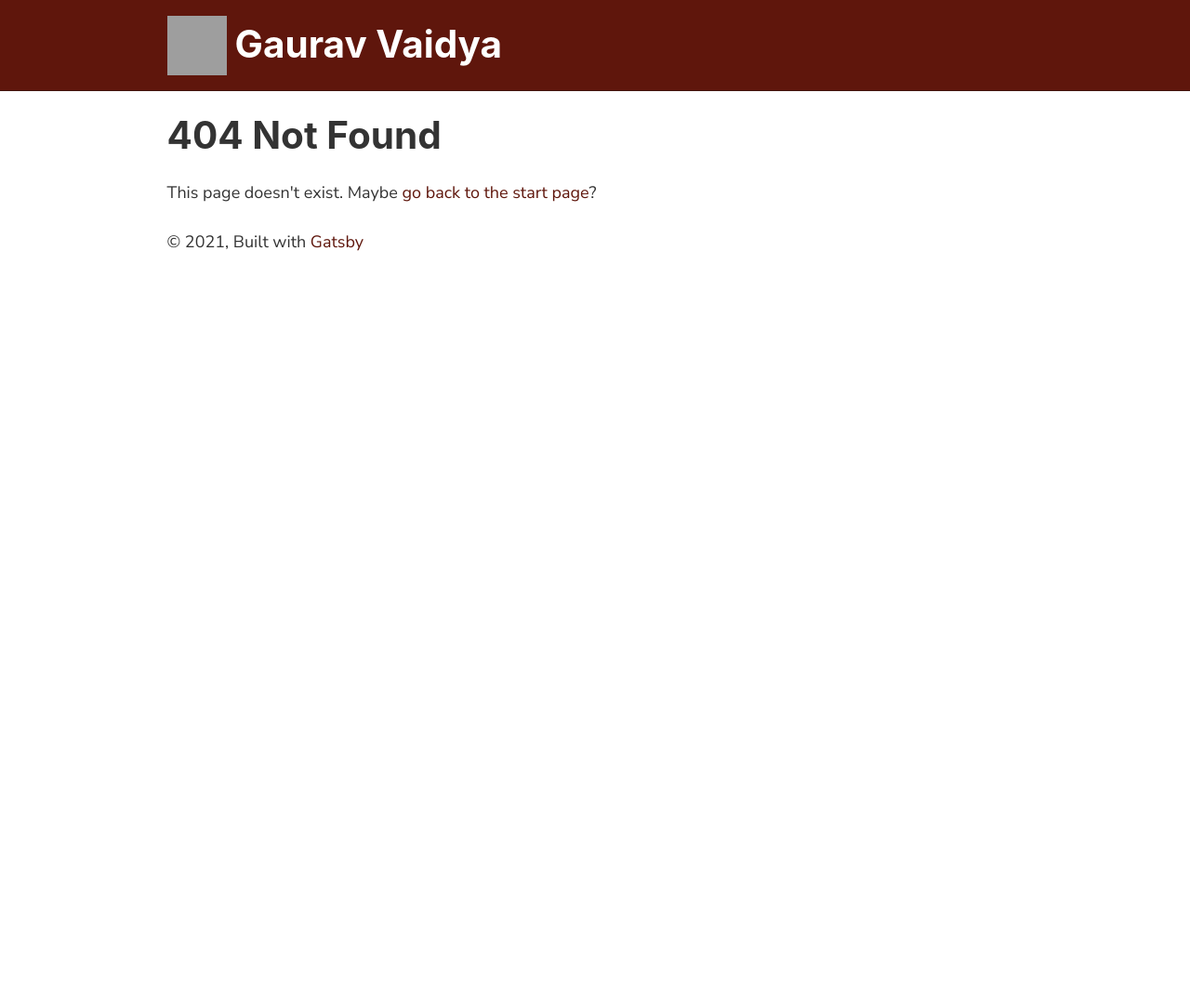
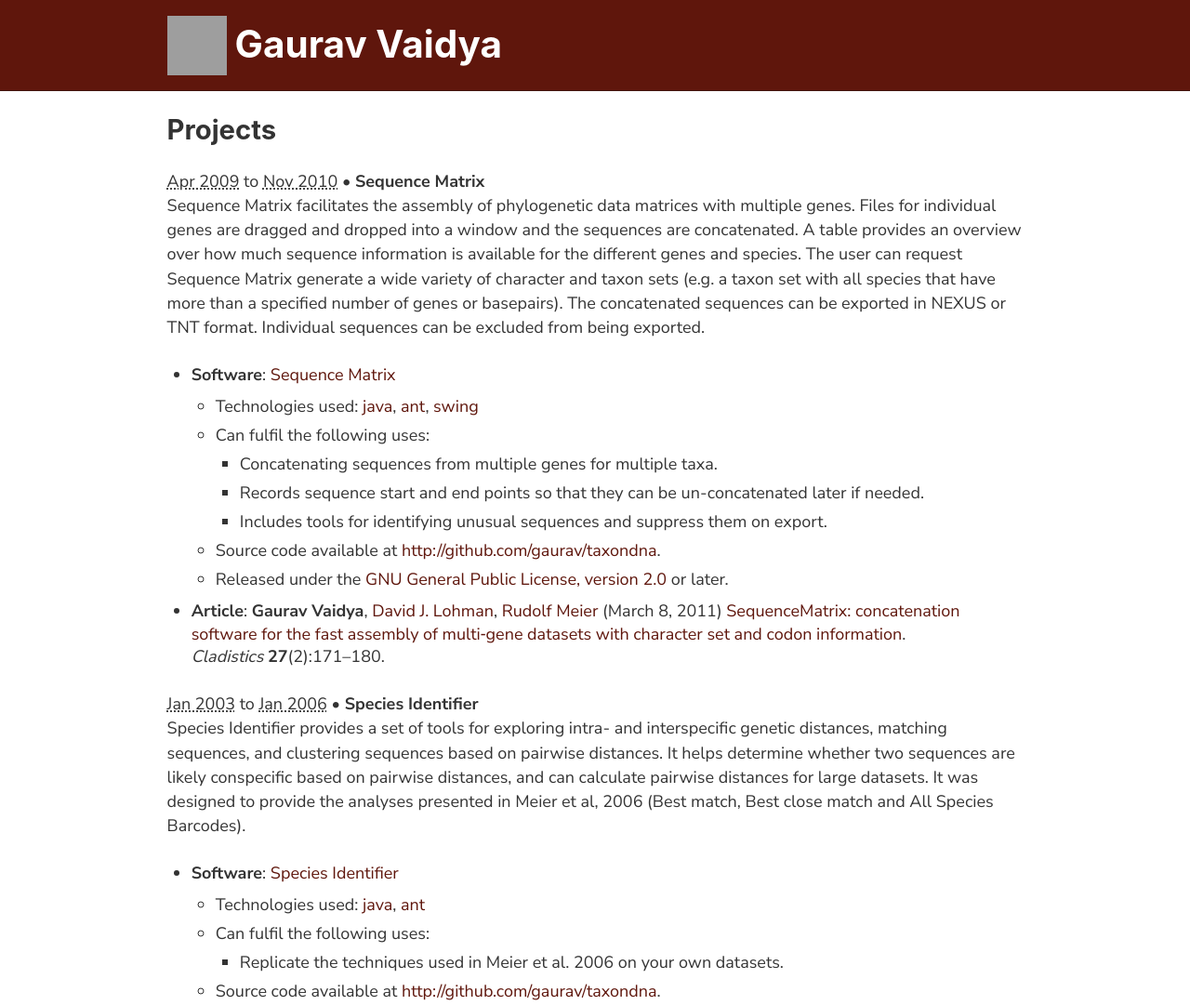
Before and after one commit to gaurav/gaurav.github.io, a Gatsby site: page /projects in a window 1280 px wide. Before the commit this address had no page. Shown: the top 1081 px of the page at 93% size. Before the commit the page ends 800 px from the top, so only its background shows below. Built offline with nearby package versions, Linux system fonts and the light colour scheme; Gatsby itself is replaced by a stand-in of ours; grey boxes are pictures that could not be loaded.

Commit message:
Added projects, citations, the (creative)works.

```diff
--- /dev/null
+++ b/src/jsonld/citations.json
@@ -0,0 +1,93 @@
+{
+  "@context": {
+    "schema": "http://schema.org/",
+    "example": "http://example.org/",
+    "subjectOf": "schema:subjectOf",
+    "hasRole": "example:hasRole",
+    "name": "schema:name",
+    "location": "schema:location",
+    "authored": "example:authored",
+    "authors": {
+      "@id": "example:author",
+      "@container": "@list"
+    }
+  },
+  "@type": "schema:Person",
+  "@id": "https://www.ggvaidya.com/",
+  "authored": [
+    {
+      "@type": "http://okfnlabs.org/bibjson/",
+      "@id": "https://doi.org/10.1080/10635150600969864",
+      "doi": "10.1080/10635150600969864",
+      "datePublished": "2006-10-01",
+      "title": "DNA Barcoding and Taxonomy in Diptera: A Tale of High Intraspecific Variability and Low Identification Success",
+      "authors": [
+        {
+          "@id": "https://www.dbs.nus.edu.sg/staffs/rudolf-meier/",
+          "name": "Rudolf Meier",
+          "firstname": "Rudolf",
+          "lastname": "Meier"
+        },
+        {
+          "@id": "https://www.linkedin.com/in/shiyang-kwong-b490a356/",
+          "name": "Kwong Shiyang",
+          "firstname": "Rudolf",
+          "lastname": "Meier"
+        },
+        {
+          "@id": "https://www.ggvaidya.com/",
+          "name": "Gaurav Vaidya",
+          "firstname": "Gaurav",
+          "lastname": "Vaidya"
+        },
+        {
+          "@id": "https://www.wikidata.org/wiki/Q21393244",
+          "name": "Peter K. L. Ng",
+          "firstname": "Peter",
+          "middlename": "K. L.",
+          "lastname": "Ng"
+        }
+      ],
+      "journal": {
+        "name": "Systematic Biology",
+        "volume": 55,
+        "issue": 5,
+        "pages": "715--728"
+      }
+    },
+    {
+      "@type": "http://okfnlabs.org/bibjson/",
+      "@id": "https://doi.org/10.1111/j.1096-0031.2010.00329.x",
+      "doi": "10.1111/j.1096-0031.2010.00329.x",
+      "datePublished": "2011-03-08",
+      "title": "SequenceMatrix: concatenation software for the fast assembly of multi‐gene datasets with character set and codon information",
+      "authors": [
+        {
+          "@id": "https://www.ggvaidya.com/",
+          "name": "Gaurav Vaidya",
+          "firstname": "Gaurav",
+          "lastname": "Vaidya"
+        },
+        {
+          "@id": "http://lohman.ccny.cuny.edu/",
+          "name": "David J. Lohman",
+          "firstname": "David",
+          "middlename": "J.",
+          "lastname": "Lohman"
+        },
+        {
+          "@id": "https://www.dbs.nus.edu.sg/staffs/rudolf-meier/",
+          "name": "Rudolf Meier",
+          "firstname": "Rudolf",
+          "lastname": "Meier"
+        }
+      ],
+      "journal": {
+        "name": "Cladistics",
+        "volume": 27,
+        "issue": 2,
+        "pages": "171--180"
+      }
+    }
+  ]
+}
--- /dev/null
+++ b/src/jsonld/projects.json
@@ -0,0 +1,66 @@
+{
+  "@context": {
+    "schema": "http://schema.org/",
+    "subjectOf": "schema:subjectOf",
+    "hasRole": "example:hasRole",
+    "name": "schema:name",
+    "location": "schema:location"
+  },
+  "@type": "schema:Person",
+  "@id": "https://www.ggvaidya.com/",
+  "projects": [
+    {
+      "@type": "schema:Project",
+      "startDate": "2003",
+      "endDate": "2006",
+      "name": "Species Identifier",
+      "description": "Species Identifier provides a set of tools for exploring intra- and interspecific genetic distances, matching sequences, and clustering sequences based on pairwise distances. It helps determine whether two sequences are likely conspecific based on pairwise distances, and can calculate pairwise distances for large datasets. It was designed to provide the analyses presented in Meier et al, 2006 (Best match, Best close match and All Species Barcodes).",
+      "products": [{
+        "@id": "http://taxondna.sf.net/",
+        "@type": "schema:SoftwareSourceCode",
+        "startDate": "2006-08-20",
+        "endDate": "2015-06-22",
+        "name": "Species Identifier",
+        "codeRepository": "http://github.com/gaurav/taxondna",
+        "license": "https://www.wikidata.org/wiki/Q27016752",
+        "technologies": [
+          "java",
+          "ant"
+        ],
+        "uses": [
+          "Replicate the techniques used in Meier et al. 2006 on your own datasets."
+        ]
+      }, {
+        "@id": "https://doi.org/10.1080/10635150600969864"
+      }]
+    },
+    {
+      "@type": "schema:Project",
+      "startDate": "2009-04",
+      "endDate": "2010-11-13",
+      "name": "Sequence Matrix",
+      "description": "Sequence Matrix facilitates the assembly of phylogenetic data matrices with multiple genes. Files for individual genes are dragged and dropped into a window and the sequences are concatenated. A table provides an overview over how much sequence information is available for the different genes and species. The user can request Sequence Matrix generate a wide variety of character and taxon sets (e.g. a taxon set with all species that have more than a specified number of genes or basepairs). The concatenated sequences can be exported in NEXUS or TNT format. Individual sequences can be excluded from being exported.",
+      "products": [{
+        "@id": "http://gaurav.github.io/taxondna/",
+        "@type": "schema:SoftwareSourceCode",
+        "startDate": "2009-04-10",
+        "endDate": "2015-06-22",
+        "name": "Sequence Matrix",
+        "codeRepository": "http://github.com/gaurav/taxondna",
+        "license": "https://www.wikidata.org/wiki/Q27016752",
+        "technologies": [
+          "java",
+          "ant",
+          "swing"
+        ],
+        "uses": [
+          "Concatenating sequences from multiple genes for multiple taxa.",
+          "Records sequence start and end points so that they can be un-concatenated later if needed.",
+          "Includes tools for identifying unusual sequences and suppress them on export."
+        ]
+      }, {
+        "@id": "https://doi.org/10.1111/j.1096-0031.2010.00329.x"
+      }]
+    }
+  ]
+}
--- /dev/null
+++ b/src/lib/citations.js
@@ -0,0 +1,58 @@
+/*
+ * Some code to simplify displaying citations.
+ */
+
+import React from "react"
+import { DateTime } from "luxon"
+
+export function renderAuthors(authors) {
+  return authors.map((author, index) => {
+    const url = author['@id'] || author['url'];
+    const is_last = (index === authors.length - 1);
+
+    if (url === 'https://www.ggvaidya.com/') {
+      return <>
+        <strong>{author.name}</strong>
+        {!is_last && ", "}
+        </>;
+    } else {
+      return <>
+        <a href={url}>{author.name}</a>
+        {!is_last && ", "}
+        </>;
+    }
+  })
+}
+
+export function renderJournal(journal) {
+  if (!journal) return;
+
+  return <>
+      <em>{ journal.name }</em>
+      &nbsp;
+      <strong>{ journal.volume }</strong>
+      { journal.issue && `(${journal.issue})` }
+      { journal.pages && `:${journal.pages.replace("--", "–")}` }
+    </>;
+}
+
+export function renderCitation(citation) {
+  const url = citation['@id'];
+  const pubDate = citation.datePublished
+
+  return <>
+      { renderAuthors(citation.authors || []) }
+      {" "}
+      { !pubDate ? (<>(<em>undated</em>)</>) :
+        (<>({DateTime.fromISO(pubDate).toLocaleString({
+          day: 'numeric',
+          month: 'long',
+          year: 'numeric'
+        })})</>)
+      }
+      {" "}
+      <a href={url}>{citation.title}</a>.
+      {" "}
+      { renderJournal(citation.journal) }.
+    </>;
+}
--- /dev/null
+++ b/src/lib/creativeworks.js
@@ -0,0 +1,70 @@
+/*
+ * Some code to simplify displaying creative works (https://schema.org/CreativeWork).
+ */
+
+import React from "react"
+import * as citations from "./citations.js"
+
+export function renderLicense(license) {
+  const url = ((typeof license === 'object') && license['@id']) || license;
+  const name = ((typeof license === 'object') && license.name) || license;
+
+  switch (url) {
+    case 'https://www.wikidata.org/wiki/Q10513450':
+      return <a href="https://www.gnu.org/licenses/old-licenses/gpl-2.0.en.html">GNU General Public License, version 2.0</a>
+    case 'https://www.wikidata.org/wiki/Q27016752':
+      return <><a href="https://www.gnu.org/licenses/old-licenses/gpl-2.0.en.html">GNU General Public License, version 2.0</a> or later</>
+    case 'https://www.wikidata.org/wiki/Q10513445':
+      return <a href="https://www.gnu.org/licenses/gpl-3.0.en.html">GNU General Public License, version 3.0</a>
+    case 'https://www.wikidata.org/wiki/Q27016754':
+      return <><a href="https://www.gnu.org/licenses/gpl-3.0.en.html">GNU General Public License, version 3.0</a> or later</>
+
+    default:
+      return <a href={license}>{name}</a>
+  }
+}
+
+export function renderCreativeWork(work) {
+  if (!work) return;
+
+  const url = work['@id'] || work['url'];
+  const name = work.name || "Unnamed creative work";
+  const type = work['@type'];
+
+  switch (type) {
+    case 'schema:SoftwareSourceCode':
+      return <>
+        <strong>Software</strong>: <a href={url}>{name}</a>
+        <ul class="compressed">
+          { work.technologies &&
+            <li>Technologies used: {" "}
+              { work.technologies.map((tech, index) => <>
+                <a href={'https://stackoverflow.com/tags/' + tech}>{tech}</a>
+                { (index < work.technologies.length - 1) && ", " }
+              </>) }
+            </li>
+          }
+          { work.uses &&
+            <li>Can fulfil the following uses:
+            <ul class="compressed">
+              { work.uses.map(use => <li>{use}</li>) }
+            </ul>
+            </li>
+          }
+          { work.codeRepository && <li>Source code available at <a href={work.codeRepository}>{work.codeRepository}</a>.</li> }
+          { work.license && <li>Released under the {renderLicense(work.license)}.</li> }
+        </ul>
+      </>;
+
+    case 'http://okfnlabs.org/bibjson/':
+      return <>
+        <strong>Article</strong>: { citations.renderCitation(work) }
+        </>
+
+    default:
+      if (!url) throw new Error("Unable to render creative work without an '@id': " + work);
+      return <>
+        <strong>Link</strong>: <a href={url}>{name}</a>
+      </>;
+  }
+}
--- /dev/null
+++ b/src/lib/entities.js
@@ -0,0 +1,38 @@
+/*
+ * Some code to simplify searching for entities by @id.
+ *
+ * We avoid duplication by allowing parts of the specification to refer to
+ * entities in other files by use of an identical "@id". The functions in this
+ * file facilitate this.
+ *
+ */
+
+export class ReferenceManager {
+  constructor() {
+    this.knownEntities = {};
+  }
+
+  addEntitiesFromData(data) {
+    if (typeof data !== "object") return;
+    const id = data['@id'];
+    if (id) {
+      console.log("Found entity '", id, "': ", data);
+      this.knownEntities[id] = data;
+    }
+    Object.keys(data).map(key => this.addEntitiesFromData(data[key]));
+  }
+
+  fillReferences(data) {
+    if (Array.isArray(data)) return data.map(entry => this.fillReferences(entry));
+    if (typeof data !== "object") return data;
+    const keys = Object.keys(data);
+    if (keys.length === 1 && keys[0] === "@id") {
+      // Object has shape: { '@id': 'abc' }. If we know about an entity with this
+      // '@id', we should replace it with that one.
+      console.log("Found substitutable entity: ", data['@id']);
+      if (this.knownEntities[data['@id']]) return this.knownEntities[data['@id']];
+    }
+
+    return Object.fromEntries(keys.map(key => [key, this.fillReferences(data[key])]));
+  }
+}
--- a/src/pages/index.js
+++ b/src/pages/index.js
@@ -16,7 +16,8 @@ export default function IndexPage() {
       <p>Welcome to my website! You might want to see:</p>
 
       <ul>
-        <li>A <a href="./timeline">timeline</a> of my life (think of it as an extended CV).</li>
+        <li>A <a href="./timeline">timeline</a> of my life (it's like an extended CV).</li>
+        <li>A list of all the <a href="./projects">projects</a> I've worked on.</li>
       </ul>
 
       <p>You can find me on other websites:</p>
--- /dev/null
+++ b/src/pages/projects.js
@@ -0,0 +1,66 @@
+import React from "react"
+import { DateTime } from "luxon"
+
+import * as dates from "../lib/dates.js"
+import * as orgs from "../lib/organizations.js"
+import * as creativeworks from "../lib/creativeworks.js"
+import * as citations from "../lib/citations.js"
+import { ReferenceManager } from "../lib/entities.js"
+
+import Layout from "../components/layout"
+// import Image from "../components/image"
+import SEO from "../components/seo"
+
+import css from "./projects.module.css"
+
+import projectsData from "../jsonld/projects.json"
+import citationsData from "../jsonld/citations.json"
+
+export default function TimelinePage() {
+  const refs = new ReferenceManager();
+  refs.addEntitiesFromData(citationsData);
+  const filledProjectData = refs.fillReferences(projectsData);
+  console.log("Filled project data:", filledProjectData);
+
+  const projects = filledProjectData.projects
+    .map(src => {
+      const dest = {...src};
+      dest.startTime = DateTime.fromISO(dest.startDate);
+      dest.endTime = DateTime.fromISO(dest.endDate);
+      dest.duration = dest.startTime.until(dest.endTime).toDuration([
+        'years',
+        'months',
+        'days'
+      ]);
+      return dest;
+    })
+    .sort(
+      (a, b) => b.endTime.toMillis() - a.endTime.toMillis()
+    );
+
+  return (
+    <Layout>
+      <SEO title="Projects" />
+      <h2>Projects</h2>
+
+      {
+        projects.map((project, index) => {
+          return (<div>
+            <div>
+              { dates.getShortDiffSpan(project.startTime, project.endTime) }
+              {" "}&bull;{" "}
+              <strong>{ project.name }</strong>
+            </div>
+            <div class={css.projectInset}>
+
+            </div>
+            { project.description && <p>{ project.description }</p> }
+            <p><ul class="uncompressed">
+              { (project.products || []).map(product => <li>{creativeworks.renderCreativeWork(product)}</li>) }
+            </ul></p>
+          </div>);
+        })
+      }
+    </Layout>
+  )
+}
--- a/src/styles/global.css
+++ b/src/styles/global.css
@@ -4,6 +4,14 @@
 
 ul {
   line-height: 1;
+}
+
+ul.uncompressed {
+  line-height: normal;
+}
+
+ul.compressed {
+  line-height: 1 !important;
 }
 
 /* Highlight all spans with titles -- encourage people to hover! */
```
Also changed, not shown: src/pages/projects.module.css (added), 2 other files.
